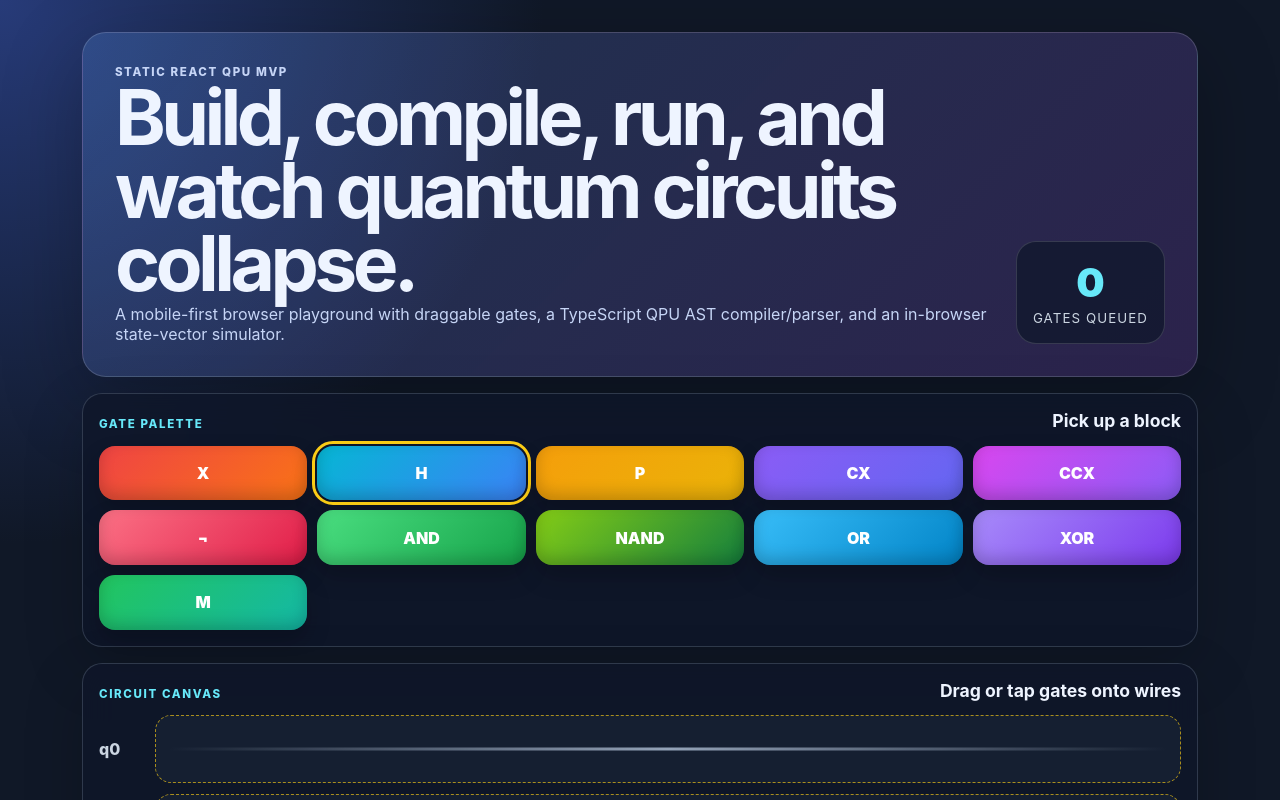
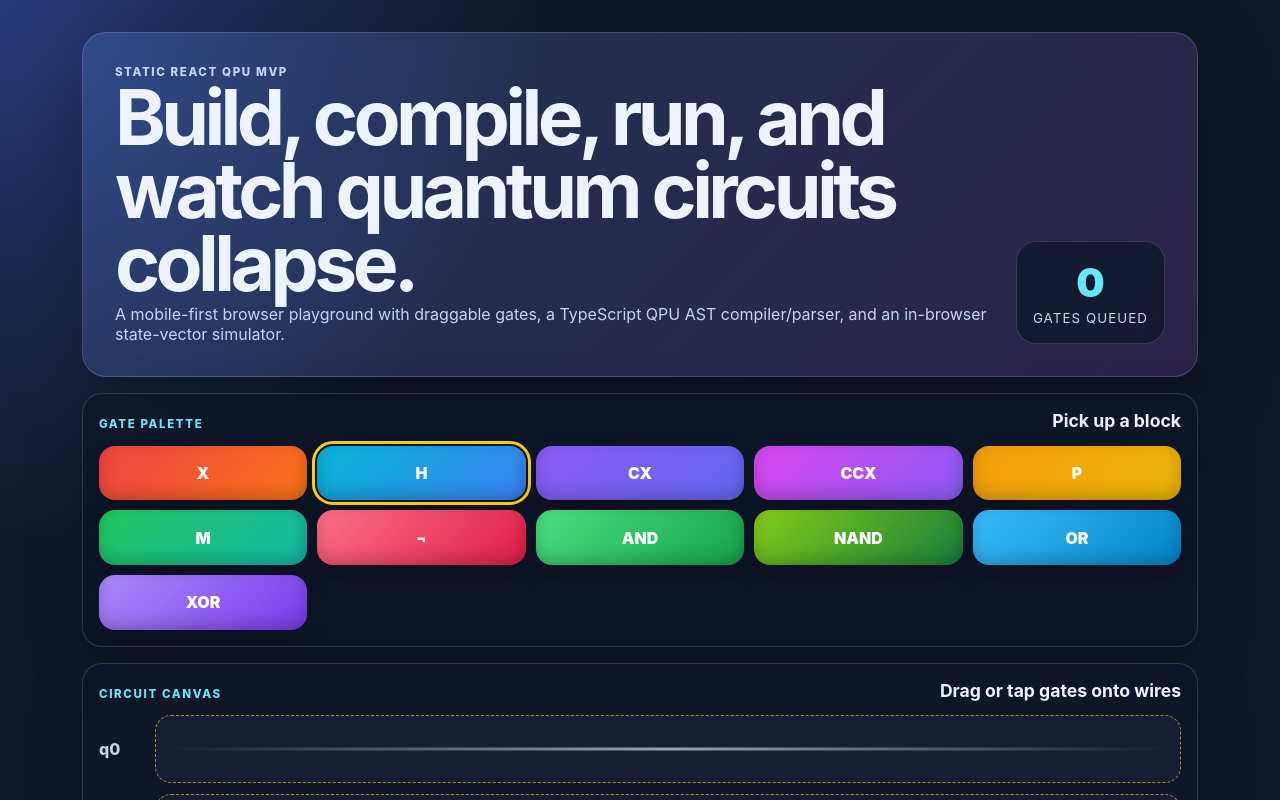
Before and after one commit to BPForbes/BPForbes.github.io, a React (Vite) app: page / in a window 1280 px wide. Shown: the top 800 px of the page. Built offline with nearby package versions, Linux system fonts and the light colour scheme.

Commit message:
Validate gate placement and AST measurement

```diff
--- a/src/App.tsx
+++ b/src/App.tsx
@@ -7,30 +7,36 @@ import { examples } from './data/examples';
 import { protocolExamples, protocolLibrary } from './data/protocolExamples';
 import { applyGate, createInitialState, measureAll, runCircuit } from './simulator/engine';
 import { compileQpuProtocol, supportedQpuOperations } from './simulator/qpuAst';
-import { CircuitGate, GateType, MeasurementMap } from './simulator/types';
+import { CircuitGate, GateType, MeasurementMap, gateTypes } from './simulator/types';
 import { Complex } from './simulator/complex';
 import './styles.css';
 
 const QUBIT_COUNT = 3;
-const palette: GateType[] = ['X', 'H', 'PHASE', 'CNOT', 'CCNOT', 'NOT', 'AND', 'NAND', 'OR', 'XOR', 'MEASURE'];
+const palette: GateType[] = [...gateTypes];
 
-const controlsForGate = (type: GateType, target: number, qubitCount: number) => {
-  if (type === 'CNOT' || type === 'AND' || type === 'NAND' || type === 'OR' || type === 'XOR') return [target === 0 ? 1 : target - 1];
-  if (type === 'CCNOT') {
+const singleControlGates = new Set<GateType>(['CNOT', 'AND', 'NAND', 'OR', 'XOR']);
+
+const controlsForGate = (type: GateType, target: number, qubitCount: number): number[] | null => {
   const candidates = Array.from({ length: qubitCount }, (_, qubit) => qubit).filter((qubit) => qubit !== target);
-    return candidates.slice(0, 2);
-  }
+
+  if (singleControlGates.has(type)) return candidates.length >= 1 ? [candidates[0]] : null;
+  if (type === 'CCNOT') return candidates.length >= 2 ? candidates.slice(0, 2) : null;
   return [];
 };
 
-const newGate = (type: GateType, step: number, target: number, qubitCount: number): CircuitGate => ({
+const newGate = (type: GateType, step: number, target: number, qubitCount: number): CircuitGate | null => {
+  const controls = controlsForGate(type, target, qubitCount);
+  if (controls === null) return null;
+
+  return {
     id: `${type}-${step}-${target}-${crypto.randomUUID()}`,
     type,
     step,
     targets: [target],
-  controls: controlsForGate(type, target, qubitCount),
+    controls,
     phase: type === 'PHASE' ? Math.PI / 2 : undefined,
-});
+  };
+};
 
 function App() {
   const [qubitCount, setQubitCount] = useState(QUBIT_COUNT);
@@ -55,7 +61,12 @@ function App() {
 
   const addGate = (type: GateType, target: number) => {
     const step = gates.length === 0 ? 0 : Math.max(...gates.map((gate) => gate.step)) + 1;
-    setGates((current) => [...current, newGate(type, step, target, qubitCount)]);
+    const gate = newGate(type, step, target, qubitCount);
+    if (!gate) {
+      setLog((current) => [...current, `${type} requires more qubits than are available in this circuit.`]);
+      return;
+    }
+    setGates((current) => [...current, gate]);
     setSelectedGate(type);
     resetRuntime();
   };
--- a/src/simulator/qpuAst.ts
+++ b/src/simulator/qpuAst.ts
@@ -27,6 +27,18 @@ export type CompileResult = {
 
 const primitiveGates = new Set(['X', 'H', 'CNOT', 'CCNOT', 'PHASE']);
 const derivedGates = new Set(['NOT', 'AND', 'NAND', 'OR', 'XOR']);
+const gateInputCounts: Partial<Record<QpuOperation, number>> = {
+  X: 1,
+  H: 1,
+  PHASE: 1,
+  CNOT: 1,
+  CCNOT: 2,
+  NOT: 1,
+  AND: 2,
+  NAND: 2,
+  OR: 2,
+  XOR: 2,
+};
 
 export const supportedQpuOperations: QpuOperation[] = [
   'INCREASECYCLE',
@@ -167,6 +179,10 @@ export const parseCommand = (line: string): ParsedCommand => {
   if ((primitiveGates.has(op) || derivedGates.has(op)) && op !== 'MEASURE' && !outputs.length) {
     throw new Error(`${op} requires -O output`);
   }
+  const expectedInputs = gateInputCounts[op];
+  if (expectedInputs !== undefined && inputs.length < expectedInputs) {
+    throw new Error(`${op} requires ${expectedInputs} input${expectedInputs === 1 ? '' : 's'}`);
+  }
 
   return { op, raw: line, inputs, outputs, args: tokens.slice(1), phase, reverse, noParameterSubstitution };
 };
@@ -285,7 +301,9 @@ const executeProcess = (
       if (!value) throw new Error(`SET requires a value in '${line}'`);
       if (isConstant(value)) {
         const qubit = ensureQubit(state, targetName);
-        if (value.replace(/^\$/, '').toLowerCase().startsWith('1p')) emitGate(state, 'X', [qubit], [], line);
+        const normalizedValue = value.replace(/^\$/, '').toLowerCase();
+        if (normalizedValue.startsWith('1p')) emitGate(state, 'X', [qubit], [], line);
+        if (normalizedValue.startsWith('sp')) emitGate(state, 'H', [qubit], [], line);
         state.log.push(`SET ${stripCycle(target)} to ${value} at cycle ${state.currentCycle}.`);
       } else {
         const valueName = scopedName(frame, value);
@@ -343,8 +361,11 @@ const executeProcess = (
     }
 
     if (command.op === 'MEASURE') {
-      const measureInputs = command.inputs.length ? command.inputs : Array.from(state.tokenToQubit.keys());
-      measureInputs.forEach((token) => emitGate(state, 'MEASURE', [resolveInputQubit(state, frame, token)], [], line));
+      if (command.inputs.length) {
+        command.inputs.forEach((token) => emitGate(state, 'MEASURE', [resolveInputQubit(state, frame, token)], [], line));
+      } else {
+        state.tokenToQubit.forEach((qubit) => emitGate(state, 'MEASURE', [qubit], [], line));
+      }
       continue;
     }
 
--- a/src/simulator/types.ts
+++ b/src/simulator/types.ts
@@ -3,6 +3,9 @@ import { Complex } from './complex';
 export type PrimitiveGateType = 'X' | 'H' | 'CNOT' | 'CCNOT' | 'PHASE' | 'MEASURE';
 export type DerivedGateType = 'NOT' | 'AND' | 'NAND' | 'OR' | 'XOR';
 export type GateType = PrimitiveGateType | DerivedGateType;
+
+export const gateTypes = ['X', 'H', 'CNOT', 'CCNOT', 'PHASE', 'MEASURE', 'NOT', 'AND', 'NAND', 'OR', 'XOR'] as const satisfies readonly GateType[];
+export const isGateType = (value: string): value is GateType => (gateTypes as readonly string[]).includes(value);
 
 export type QpuOperation =
   | 'INCREASECYCLE'
--- a/src/styles.css
+++ b/src/styles.css
@@ -3,7 +3,7 @@
   background: #101827;
   font-family: Inter, ui-sans-serif, system-ui, -apple-system, BlinkMacSystemFont, "Segoe UI", sans-serif;
   font-synthesis: none;
-  text-rendering: optimizeLegibility;
+  text-rendering: optimizelegibility;
 }
 
 * { box-sizing: border-box; }
@@ -43,7 +43,7 @@ button { font: inherit; }
 .wire-line { position: absolute; left: .8rem; right: .8rem; top: 50%; height: 3px; background: linear-gradient(90deg, transparent, #94a3b8, transparent); transform: translateY(-50%); }
 .placed-gate { position: absolute; top: 50%; left: calc(var(--step) * 4.1rem); transform: translate(-50%, -50%); z-index: 2; }
 .placed-gate.active { filter: drop-shadow(0 0 18px #facc15); }
-.control-dot { display: inline-block; width: 1rem; height: 1rem; border-radius: 999px; background: #f8fafc; border: 3px solid #111827; box-shadow: 0 0 0 2px #a855f7; }
+.control-dot { position: relative; display: inline-block; width: 1rem; height: 1rem; border-radius: 999px; background: #f8fafc; border: 3px solid #111827; box-shadow: 0 0 0 2px #a855f7; }
 .control-dot::after { content: ''; position: absolute; top: 50%; left: 50%; width: 2px; height: 4.25rem; background: rgba(216,180,254,.55); transform: translate(-50%, -50%); z-index: -1; }
 .canvas-tip { color: #a7b4cc; margin: .75rem 0 0; font-size: .9rem; }
 
@@ -93,7 +93,7 @@ button { font: inherit; }
 .compiler-panel { grid-column: 1 / -1; }
 .compiler-actions { display: flex; flex-wrap: wrap; gap: .55rem; margin-bottom: .75rem; }
 .compiler-actions button, .compiler-footer button { border: 1px solid rgba(148,163,184,.28); color: #f8fafc; background: rgba(30,64,175,.72); border-radius: .75rem; padding: .65rem .8rem; font-weight: 800; cursor: pointer; }
-.compiler-panel textarea { width: 100%; min-height: 19rem; resize: vertical; border-radius: 1rem; border: 1px solid rgba(148,163,184,.3); background: rgba(2,6,23,.78); color: #dbeafe; padding: 1rem; font-family: "SFMono-Regular", Consolas, monospace; font-size: .86rem; line-height: 1.45; }
+.compiler-panel textarea { width: 100%; min-height: 19rem; resize: vertical; border-radius: 1rem; border: 1px solid rgba(148,163,184,.3); background: rgba(2,6,23,.78); color: #dbeafe; padding: 1rem; font-family: SFMono-Regular, Consolas, monospace; font-size: .86rem; line-height: 1.45; }
 .compiler-footer { display: grid; gap: .65rem; margin-top: .75rem; color: #cbd5e1; }
 .compiler-panel details { margin-top: .75rem; color: #cbd5e1; }
 .compiler-panel summary { cursor: pointer; font-weight: 900; color: #e0f2fe; }
```
Also changed, not shown: src/components/CircuitCanvas.tsx (+23 -9 lines). Lines whose indentation alone changed are shown as unchanged.
